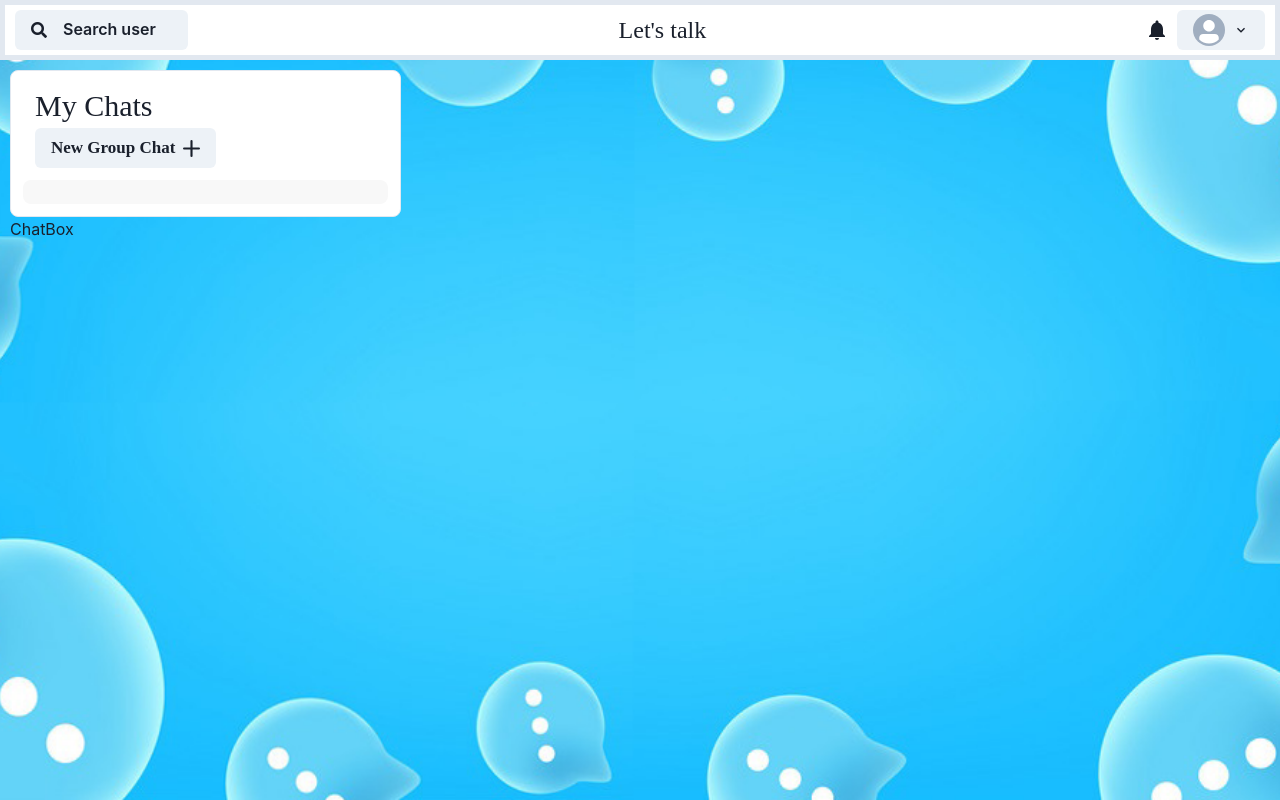
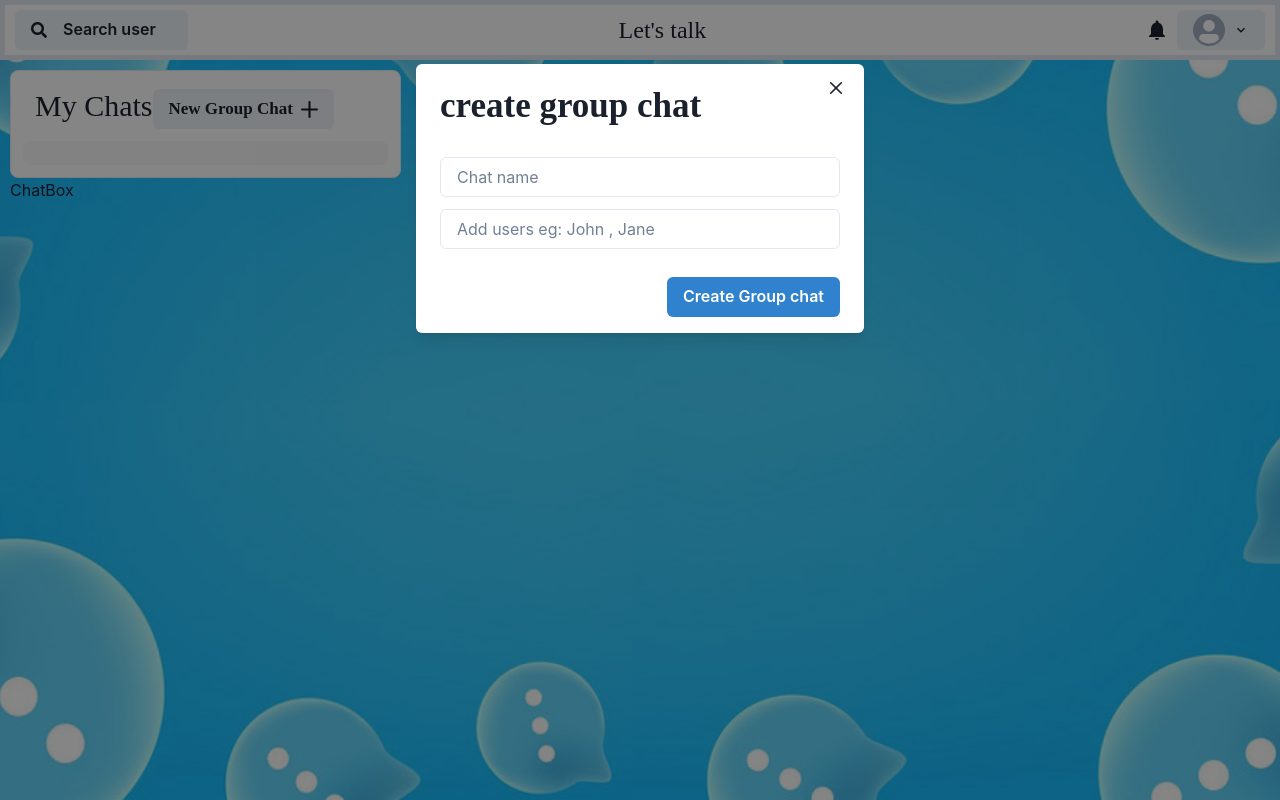
Before and after one commit to kubra16/Lets-s-chat, a React (Create React App) app in the folder frontend/: page /chats in a window 1280 px wide. Both pictures are taken after a click on the button "New Group Chat". Built offline with nearby package versions, Linux system fonts and the light colour scheme.

Commit message:
created modal for groupchat and integrated create new group chat api

```diff
--- a/frontend/src/components/MyChat.js
+++ b/frontend/src/components/MyChat.js
@@ -5,6 +5,7 @@ import axios from "axios";
 import { AddIcon } from "@chakra-ui/icons";
 import ChatLoading from "./ChatLoading";
 import { getSender } from "../Config/ChatLogics";
+import GroupChatModal from "./miscellaneous/GroupChatModal";
 
 const MyChat = () => {
   const [loggedUser, setLoggedUser] = useState();
@@ -57,13 +58,15 @@ const MyChat = () => {
         alignItems="center"
       >
         My Chats
+        <GroupChatModal>
           <Button
-          display="flex"
+            d="flex"
             fontSize={{ base: "17px", md: "10px", lg: "17px" }}
             rightIcon={<AddIcon />}
           >
             New Group Chat
           </Button>
+        </GroupChatModal>
       </Box>
       <Box
         d="flex"
@@ -101,9 +104,6 @@ const MyChat = () => {
           <ChatLoading />
         )}
       </Box>
-      {/* <GroupChatModal> */}
-
-      {/* </GroupChatModal> */}
     </Box>
   );
 };
--- /dev/null
+++ b/frontend/src/components/UserAvatar/UserBadgeItem.js
@@ -0,0 +1,26 @@
+import { CloseIcon } from "@chakra-ui/icons";
+import { Box } from "@chakra-ui/react";
+import React from "react";
+
+const UserBadgeItem = ({ user, handleFunction }) => {
+  return (
+    <Box
+      px={2}
+      py={1}
+      borderRadius="lg"
+      m={1}
+      mb={2}
+      variant="solid"
+      fontSize={12}
+      backgroundColor="purple"
+      color="white"
+      cursor="pointer"
+      onClick={handleFunction}
+    >
+      {user.name}
+      <CloseIcon pl={1} />
+    </Box>
+  );
+};
+
+export default UserBadgeItem;
--- /dev/null
+++ b/frontend/src/components/miscellaneous/GroupChatModal.js
@@ -0,0 +1,185 @@
+import {
+  Box,
+  Button,
+  FormControl,
+  Input,
+  Modal,
+  ModalBody,
+  ModalCloseButton,
+  ModalContent,
+  ModalFooter,
+  ModalHeader,
+  ModalOverlay,
+  useDisclosure,
+  useToast,
+} from "@chakra-ui/react";
+import { useState } from "react";
+import { ChatState } from "../../Context/ChatProvider";
+import axios from "axios";
+import UserListItem from "../UserAvatar/UserListItem";
+import UserBadgeItem from "../UserAvatar/UserBadgeItem";
+
+const GroupChatModal = ({ children }) => {
+  const { isOpen, onOpen, onClose } = useDisclosure();
+  const [groupChatName, setGroupChatName] = useState();
+  const [selectedUsers, setSelectedUsers] = useState([]);
+  const [search, setSearch] = useState("");
+  const [searchResult, setSearchresult] = useState([]);
+  const [loading, setLoading] = useState(false);
+  const toast = useToast();
+  const { user, chats, setChats } = ChatState();
+
+  async function handleSearch(query) {
+    setSearch(query);
+    if (!query) {
+      return;
+    }
+    try {
+      setLoading(true);
+      const config = {
+        headers: {
+          Authorization: `Bearer ${user.token}`,
+        },
+      };
+      const { data } = await axios.get(`/api/user?search=${search}`, config);
+      console.log(data);
+      setLoading(false);
+      setSearchresult(data);
+    } catch (error) {
+      toast({
+        title: "Failed to load the Search results",
+        status: "error",
+        duration: 5000,
+        isclosure: true,
+        position: "bottom-left",
+      });
+    }
+  }
+
+  async function handleSubmit() {
+    if (!groupChatName || !selectedUsers) {
+      toast({
+        title: "please select all the feilds",
+        status: "error",
+        duration: 5000,
+        isclosure: true,
+        position: "top",
+      });
+    }
+    try {
+      const config = {
+        headers: {
+          Authorization: `Bearer ${user.token}`,
+        },
+      };
+      const { data } = await axios.post(
+        "/api/chat/group",
+        {
+          name: groupChatName,
+          users: JSON.stringify(selectedUsers.map((u) => u._id)),
+        },
+        config
+      );
+      setChats([data, ...chats]);
+      onclose();
+      toast({
+        title: "New Group Chat created",
+        status: "success",
+        duration: 5000,
+        isclosure: true,
+        position: "top",
+      });
+    } catch (err) {
+      toast({
+        title: "failed to create group chat",
+        status: "error",
+        duration: 5000,
+        isclosure: true,
+        position: "top",
+      });
+    }
+  }
+
+  function handleDelete(delUser) {
+    setSelectedUsers(selectedUsers.filter((sel) => sel._id !== delUser._id));
+  }
+
+  function handleGroup(userToAdd) {
+    if (selectedUsers.includes(userToAdd)) {
+      toast({
+        title: "user already added",
+        status: "warning",
+        duration: 5000,
+        isClosable: true,
+        position: "top",
+      });
+      return;
+    }
+    setSelectedUsers([...selectedUsers, userToAdd]);
+  }
+  return (
+    <>
+      <span onClick={onOpen}>{children}</span>
+
+      <Modal isOpen={isOpen} onClose={onClose}>
+        <ModalOverlay />
+        <ModalContent>
+          <ModalHeader
+            fontSize="35px"
+            fontFamily="work sans"
+            d="flex"
+            justifyContent="center"
+          >
+            create group chat
+          </ModalHeader>
+          <ModalCloseButton />
+          <ModalBody d="flex" flexDir="column" alignItems="center">
+            <FormControl>
+              <Input
+                placeholder="Chat name"
+                mb={3}
+                onChange={(e) => setGroupChatName(e.target.value)}
+              />
+              <Input
+                placeholder="Add users eg: John , Jane"
+                mb={1}
+                onChange={(e) => handleSearch(e.target.value)}
+              />
+            </FormControl>
+            <Box w="100%" d="flex" flexWrap="wrap">
+              {selectedUsers.map((u) => (
+                <UserBadgeItem
+                  key={user._id}
+                  user={u}
+                  handleFunction={() => handleDelete(u)}
+                />
+              ))}
+            </Box>
+
+            {loading ? (
+              <div>Loading...</div>
+            ) : (
+              searchResult
+                ?.slice(0, 5)
+                .map((user) => (
+                  <UserListItem
+                    key={user._id}
+                    user={user}
+                    handleFunction={() => handleGroup(user)}
+                  />
+                ))
+            )}
+          </ModalBody>
+
+          <ModalFooter>
+            <Button colorScheme="blue" onClick={handleSubmit}>
+              Create Group chat
+            </Button>
+          </ModalFooter>
+        </ModalContent>
+      </Modal>
+    </>
+  );
+};
+
+export default GroupChatModal;
```
Lines whose indentation alone changed are shown as unchanged.
